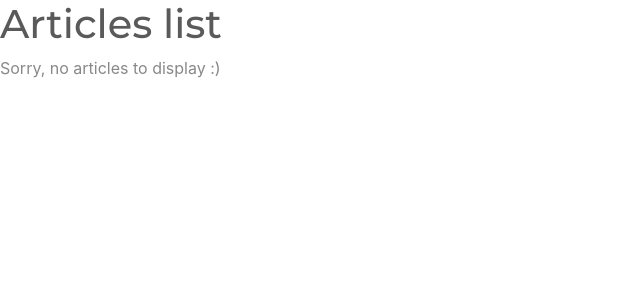
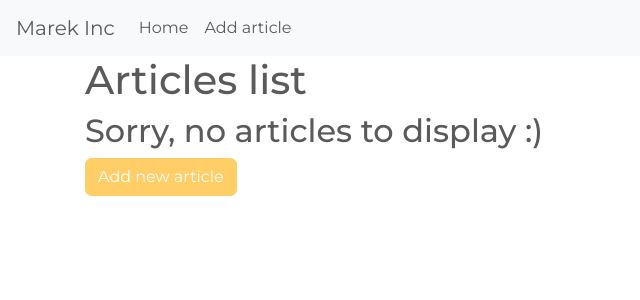
Before and after one commit to MarekMikusek/article_list_symfony, a Symfony app: template templates/articles/index.html.twig in a window 1280 px wide. Shown: the top 300 px of the page, without its empty margins (0-640 px from the left). Run offline with Twig, Linux system fonts and the light colour scheme; the template is opened without the code that fills it, so the values that code supplies are empty; some libraries are stand-ins or nearby versions.

Commit message:
ad show, edit and delete actions

```diff
--- a/composer.json
+++ b/composer.json
@@ -9,6 +9,7 @@
         "symfony/console": "4.4.*",
         "symfony/dotenv": "4.4.*",
         "symfony/flex": "^1.3.1",
+        "symfony/form": "4.4.*",
         "symfony/framework-bundle": "4.4.*",
         "symfony/maker-bundle": "^1.14",
         "symfony/orm-pack": "^1.0",
--- /dev/null
+++ b/public/js/main.js
@@ -0,0 +1,11 @@
+$(()=>{
+    $(document).on('click', '.delete-article',function(){
+        var id = $(this).data('id');
+        if (confirm('Are you sure?')){
+            console.log(`/article/delete/${id}`);
+            fetch(`/article/delete/${id}`, {
+                method: "DELETE"
+            }).then(res=>window.location.reload());
+        }
+    });
+})
--- a/templates/articles/index.html.twig
+++ b/templates/articles/index.html.twig
@@ -9,7 +9,7 @@
                 <th>Id</th>
                 <th>Title</th>
                 <th>Author</th>
-                <th>Body (first 50 chars)</th>
+                <th>Body <small>(first 50 chars)</small></th>
                 <th>Illustration</th>
                 <th>Actions</th>
             </tr>
@@ -22,14 +22,19 @@
         <td>{{ article.body | length>30 ? article.body | slice(0,30) ~ '...' : article.body }}</td>
         <td>{{ article.photo }}</td>
         <td>
-            <a href="/article/{{ article.id }}"><button class="btn btn-success">Edit</button></a>
-            <a href="/article"><button class="btn btn-info">Show</button></a>
-            <a href="/article"><button class="btn btn-danger">Delete</button></a>
+            <a href="/article/edit/{{article.id}}"><button class="btn btn-success">Edit</button></a>
+            <a href="/article/{{ article.id }}"><button class="btn btn-info">Show</button></a>
+            <a href="#"><button class="btn btn-danger delete-article" data-id="{{ article.id }}">Delete</button></a>
         </td>
     </tr>
     {% endfor %}
     </table>
 {% else %}
-    <p>Sorry, no articles to display :)</p>
+    <p class="h2">Sorry, no articles to display :)</p>
 {% endif %}
+<a href="/article/new"><button class="btn btn-warning">Add new article</button></a>
 {% endblock %}
+
+{% block javascripts %}
+    <script src="./js/main.js"></script>
+{% endblock %}
--- a/templates/articles/show.html.twig
+++ b/templates/articles/show.html.twig
@@ -1,13 +1,12 @@
 {% extends "base.html.twig" %}
 
+{% block title %}{{ article.title }}{% endblock %}
+
 {% block body %}
-<div class="container">
     <p class="h1">{{ article.title }}</p>
     <p class="h4 mb-5">by {{ article.author }}</p>
     <div class="sm-12 md-6">{{ article.photo }}</div>
     <div class="sm-12 md-6">{{ article.body }}</div>
     <hr>
     <a href="/"><button class="btn btn-info">Back to articles list</button></a>
-
-</div>
 {% endblock %}
--- a/templates/base.html.twig
+++ b/templates/base.html.twig
@@ -2,7 +2,7 @@
 <html>
     <head>
         <meta charset="UTF-8">
-        <title>Articles list by Marek</title>
+        <title>{% block title%}Articles list by Marek{% endblock %}</title>
         {% block stylesheets %}{% endblock %}
         <link href="https://stackpath.bootstrapcdn.com/bootswatch/4.4.1/minty/bootstrap.min.css" rel="stylesheet" integrity="sha384-4HfFay3AYJnEmbgRzxYWJk/Ka5jIimhB/Fssk7NGT9Tj3rkEChpSxLK0btOGzf2I" crossorigin="anonymous">
         <script src="https://code.jquery.com/jquery-3.4.1.slim.min.js" integrity="sha384-J6qa4849blE2+poT4WnyKhv5vZF5SrPo0iEjwBvKU7imGFAV0wwj1yYfoRSJoZ+n" crossorigin="anonymous"></script>
@@ -10,7 +10,10 @@
         <script src="https://stackpath.bootstrapcdn.com/bootstrap/4.4.1/js/bootstrap.min.js" integrity="sha384-wfSDF2E50Y2D1uUdj0O3uMBJnjuUD4Ih7YwaYd1iqfktj0Uod8GCExl3Og8ifwB6" crossorigin="anonymous"></script>
     </head>
     <body>
+        {% include "inc/header.html.twig" %}
+    <div class="container">
         {% block body %}{% endblock %}
         {% block javascripts %}{% endblock %}
+    </div>
     </body>
 </html>
--- /dev/null
+++ b/templates/inc/header.html.twig
@@ -0,0 +1,12 @@
+<nav class="navbar navbar-expand-lg navbar-light bg-light">
+    <a class="navbar-brand" href="/">Marek Inc</a>
+    <button class="navbar-toggler" type="button" data-toggle="collapse" data-target="#navbarNavAltMarkup" aria-controls="navbarNavAltMarkup" aria-expanded="false" aria-label="Toggle navigation">
+      <span class="navbar-toggler-icon"></span>
+    </button>
+    <div class="collapse navbar-collapse" id="navbarNavAltMarkup">
+      <div class="navbar-nav">
+        <a class="nav-item nav-link active" href="/">Home <span class="sr-only">(current)</span></a>
+        <a class="nav-item nav-link active" href="/article/new">Add article<span class="sr-only">(current)</span></a>
+      </div>
+    </div>
+  </nav>
```
Also changed, not shown: src/Controller/ArticleController.php (+82 -2 lines), templates/articles/edit.html.twig (added, +10 -0 lines), templates/articles/new.html.twig (added, +10 -0 lines), 2 other files.
